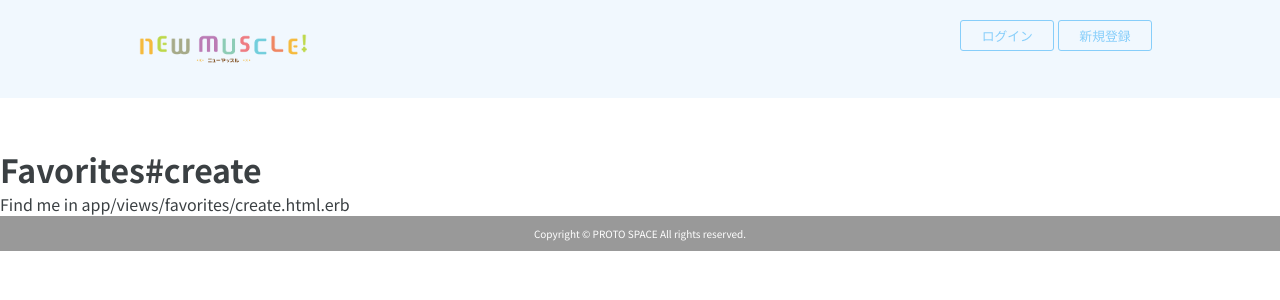
After one commit to Daiki-Hashiguchi-INR/muscle-33494, a Rails app: template app/views/favorites/create.html.erb in a window 1280 px wide. The commit adds this page. Shown: the top 300 px of the page. Run offline with Rails 7, Linux system fonts and the light colour scheme; the template is opened without the code that fills it, so the values that code supplies are empty; style sheets or scripts are compiled from the project's sources; parts of the project's set-up code (start-up, migrations or seed data) failed here and were passed over.

Commit message:
いいね機能　実装

```diff
--- /dev/null
+++ b/app/assets/stylesheets/favorites.scss
@@ -0,0 +1,3 @@
+// Place all the styles related to the favorites controller here.
+// They will automatically be included in application.css.
+// You can use Sass (SCSS) here: http://sass-lang.com/
--- /dev/null
+++ b/app/helpers/favorites_helper.rb
@@ -0,0 +1,2 @@
+module FavoritesHelper
+end
--- /dev/null
+++ b/app/models/favorite.rb
@@ -0,0 +1,4 @@
+class Favorite < ApplicationRecord
+  belongs_to :user
+  belongs_to :muscle
+end
--- a/app/models/muscle.rb
+++ b/app/models/muscle.rb
@@ -1,6 +1,7 @@
 class Muscle < ApplicationRecord
   belongs_to :user
   has_many :comments, dependent: :destroy
+  has_many :favorites
 
   has_one_attached :image
 
@@ -20,6 +21,10 @@ class Muscle < ApplicationRecord
     validates :difficult_id
   end
 
+  def favorited_by?(user)
+    favorites.where(user_id: user.id).exists?
+  end
+
   def start_time
     self.daytime
   end
--- a/app/models/user.rb
+++ b/app/models/user.rb
@@ -6,6 +6,7 @@ class User < ApplicationRecord
 
   has_many :muscles
   has_many :comments
+  has_many :favorites
 
   validates :nickname, presence: true
   validates :profile , presence: true
--- /dev/null
+++ b/app/views/favorites/create.html.erb
@@ -0,0 +1,2 @@
+<h1>Favorites#create</h1>
+<p>Find me in app/views/favorites/create.html.erb</p>
--- /dev/null
+++ b/app/views/favorites/destroy.html.erb
@@ -0,0 +1,2 @@
+<h1>Favorites#destroy</h1>
+<p>Find me in app/views/favorites/destroy.html.erb</p>
--- a/config/routes.rb
+++ b/config/routes.rb
@@ -1,9 +1,12 @@
 Rails.application.routes.draw do
+  get 'favorites/create'
+  get 'favorites/destroy'
   devise_for :users
   root to: 'muscles#index'
   resources :muscles
   resources :muscles do
     resources :comments, only: :create
+    resource :favorites, only: [:create, :destroy]
   end
-  resources :users, only: :show
+  resources :users
 end
```
Also changed, not shown: app/controllers/favorites_controller.rb (added, +13 -0 lines), app/views/muscles/_muscle.html.erb (+9 -0 lines), db/migrate/20210129052744_create_favorites.rb (added, +9 -0 lines), test/controllers/favorites_controller_test.rb (added, +14 -0 lines), test/fixtures/favorites.yml (added, +11 -0 lines), test/models/favorite_test.rb (added, +7 -0 lines), README.md, db/schema.rb.
